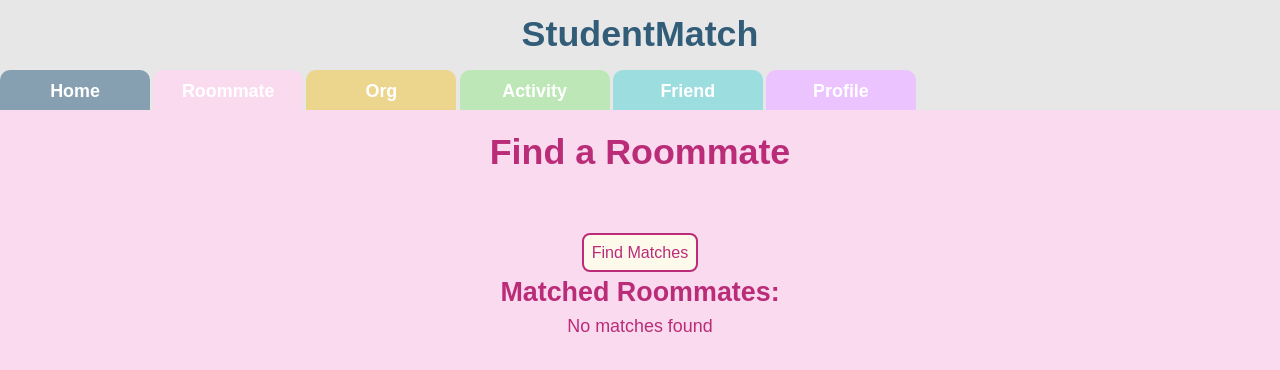
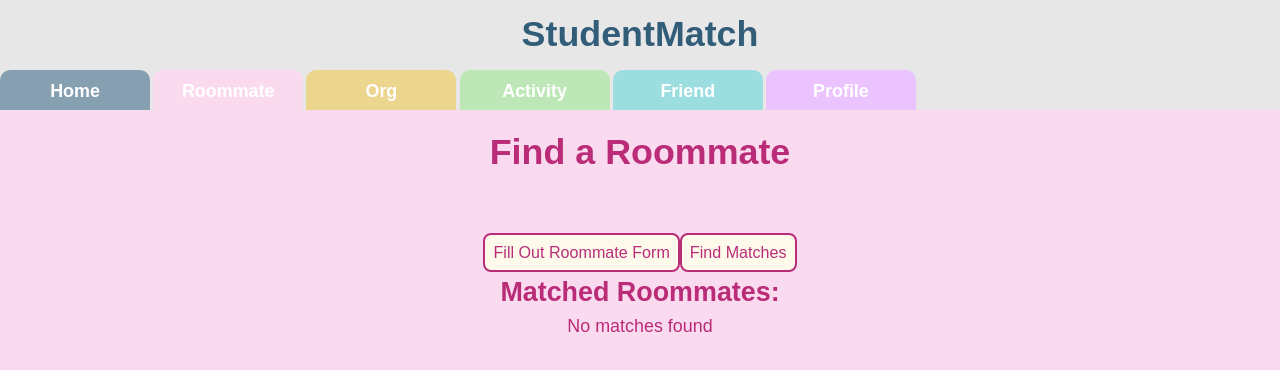
Before and after one commit to ellieliiii/cs4279, a Next.js app in the folder student-match/: page /homePage in a window 1280 px wide. Both pictures are taken after a click on the label "Roommate". Shown: the top 370 px of the page. Built offline with nearby package versions, Linux system fonts and the light colour scheme.

Commit message:
fixed roommate button

```diff
--- a/student-match/src/app/homePage/roommateHome.tsx
+++ b/student-match/src/app/homePage/roommateHome.tsx
@@ -183,6 +183,13 @@ function RoommateHome() {
       {/* <Link href="/roommateForm">Fill Out Roommate Preference Form</Link> */}
       <br></br>
       <br></br>
+      <button
+        className="roommate_button"
+        onClick={() => (window.location.href = "/roommateForm")}
+      >
+        Fill Out Roommate Form
+      </button>
+
       <button className="roommate_button" onClick={handleButtonClick}>
         Find Matches
       </button>
```
